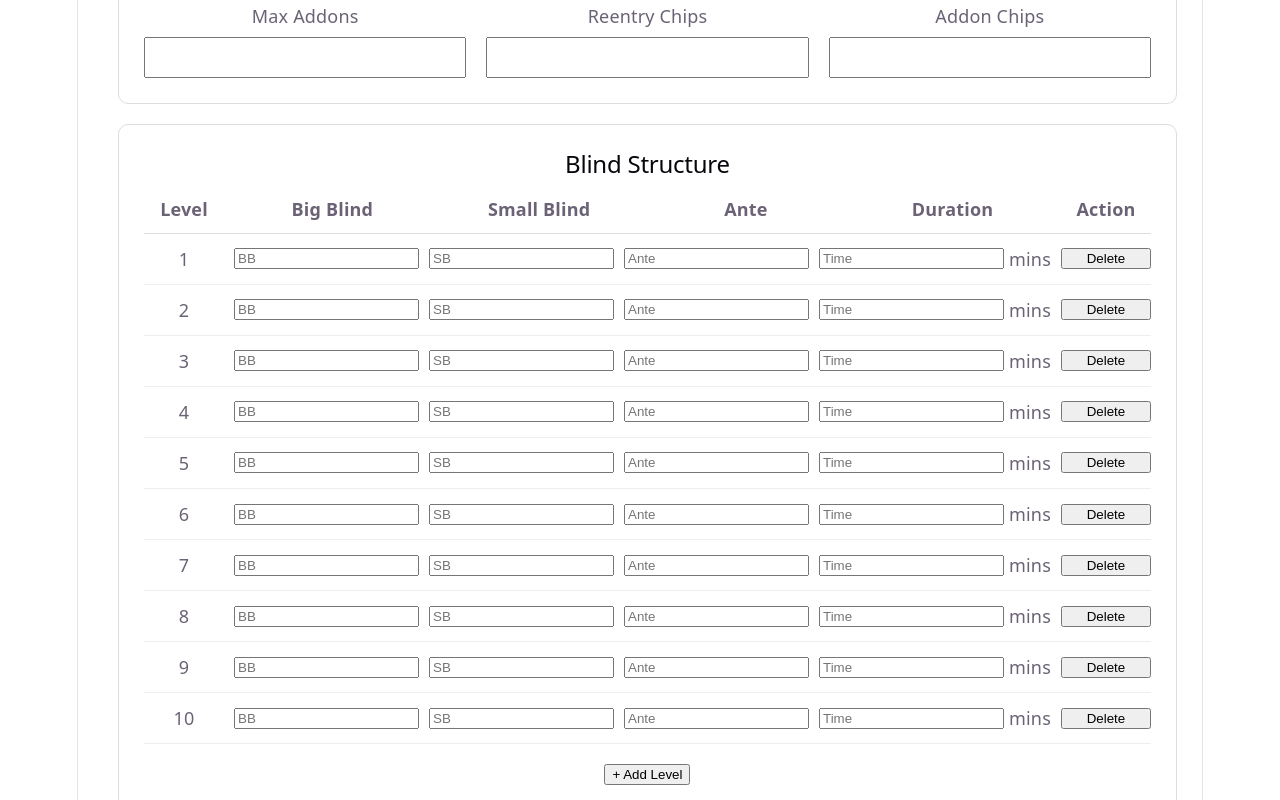
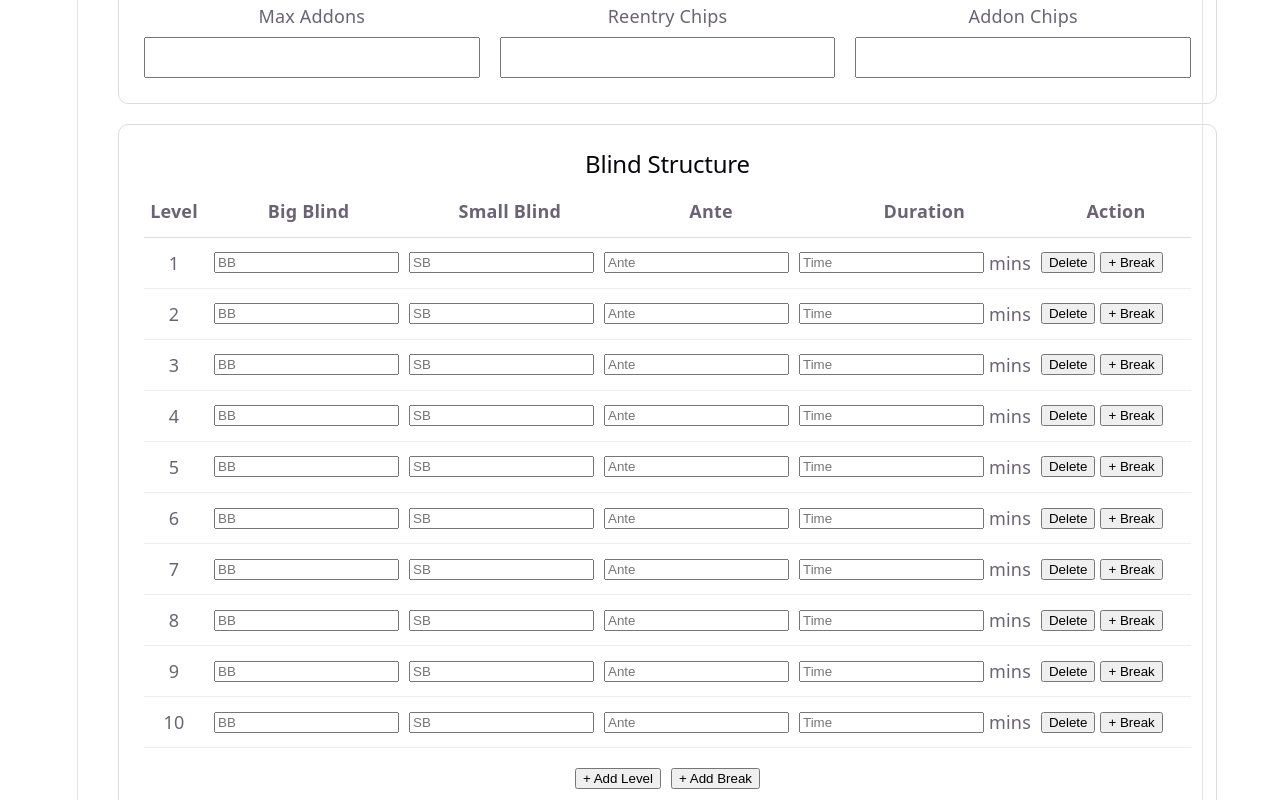
Before and after one commit to NamkyuAhn/tournament_info_frontend, a React (Vite) app: page /shop-tournaments/create in a window 1280 px wide. Shown: the part 1420-2220 px from the top of the page. Built offline with nearby package versions, Linux system fonts and the light colour scheme.

Commit message:
add : blindstructuredisplay and break button

```diff
--- /dev/null
+++ b/src/components/BlindStructureDisplay.jsx
@@ -0,0 +1,100 @@
+function BlindStructureDisplay({ value }) {
+  if (!value?.levels || value.levels.length === 0) {
+    return (
+      <div>
+        No blind structure available.
+      </div>
+    );
+  }
+
+  return (
+    <div
+      style={{
+        border: "1px solid #ddd",
+        borderRadius: "10px",
+        padding: "20px",
+        marginTop: "20px",
+        marginBottom: "20px",
+      }}
+    >
+      <h2>
+        Blind Structure
+      </h2>
+
+      <div
+        style={{
+          display: "grid",
+          gridTemplateColumns:
+            "80px 1fr 1fr 1fr 120px",
+          gap: "10px",
+          alignItems: "center",
+          padding: "10px 0",
+          fontWeight: "bold",
+          borderBottom: "1px solid #ddd",
+        }}
+      >
+        <span>Level</span>
+        <span>Big Blind</span>
+        <span>Small Blind</span>
+        <span>Ante</span>
+        <span>Duration</span>
+      </div>
+
+      {value.levels.map((item, index) => {
+        if (item.type === "BREAK") {
+          return (
+            <div
+              key={index}
+              style={{
+                padding: "14px 10px",
+                textAlign: "center",
+                fontWeight: "bold",
+                background: "#f5f5f5",
+                borderBottom: "1px solid #eee",
+              }}
+            >
+              BREAK - {item.duration_minutes} mins
+            </div>
+          );
+        }
+
+        return (
+          <div
+            key={index}
+            style={{
+              display: "grid",
+              gridTemplateColumns:
+                "80px 1fr 1fr 1fr 120px",
+              gap: "10px",
+              alignItems: "center",
+              padding: "12px 0",
+              borderBottom: "1px solid #eee",
+            }}
+          >
+            <span>
+              {item.level}
+            </span>
+
+            <span>
+              {item.big_blind}
+            </span>
+
+            <span>
+              {item.small_blind}
+            </span>
+
+            <span>
+              {item.ante}
+            </span>
+
+            <span>
+              {item.duration_minutes} mins
+            </span>
+          </div>
+        );
+      })}
+    </div>
+  );
+}
+
+export default BlindStructureDisplay;
--- a/src/components/BlindStructureEditor.jsx
+++ b/src/components/BlindStructureEditor.jsx
@@ -2,6 +2,7 @@ import { useState, useEffect, useRef } from "react";
 
 
 const createLevel = (level) => ({
+  type: "LEVEL",
   level,
   big_blind: "",
   small_blind: "",
@@ -9,6 +10,10 @@ const createLevel = (level) => ({
   duration_minutes: "",
 });
 
+const createBreak = () => ({
+  type: "BREAK",
+  duration_minutes: "",
+});
 
 
 function BlindStructureEditor({
@@ -46,39 +51,43 @@ function BlindStructureEditor({
     ){
 
       setLevels(
+        value.levels.map((item) => {
 
-        value.levels.map(
-          (level)=>({
+          if (item.type === "BREAK") {
 
-            level:
-              level.level,
+            return {
+              type: "BREAK",
+              duration_minutes: String(
+                item.duration_minutes
+              ),
+            };
 
-            big_blind:
-              String(
-                level.big_blind
+          }
+
+          return {
+            type: "LEVEL",
+
+            level: item.level,
+
+            big_blind: String(
+              item.big_blind
             ),
 
-            small_blind:
-              String(
-                level.small_blind
+            small_blind: String(
+              item.small_blind
             ),
 
             ante:
-              level.ante === 0
+              item.ante === 0
                 ? ""
-                :
-                String(
-                  level.ante
+                : String(item.ante),
+
+            duration_minutes: String(
+              item.duration_minutes
             ),
-
-            duration_minutes:
-              String(
-                level.duration_minutes
-              ),
+          };
 
         })
-        )
-
       );
 
 
@@ -89,7 +98,7 @@ function BlindStructureEditor({
 
         Array.from(
           {
-            length:10
+            length:5
           },
           (_,index)=>
             createLevel(
@@ -122,6 +131,7 @@ function BlindStructureEditor({
 
     const updatedLevels =
       levels.map(
+
         (level,i)=>
 
           i === index
@@ -154,178 +164,130 @@ function BlindStructureEditor({
 
   };
 
-
-
-
-
-
-  const addLevel = ()=>{
-
+  const addLevel = () => {
+    const nextLevelNumber =
+      levels.filter(
+        (item) => item.type === "LEVEL"
+      ).length + 1;
 
     const updatedLevels = [
-
       ...levels,
-
-      createLevel(
-        levels.length + 1
-      )
-
+      createLevel(nextLevelNumber),
     ];
 
+    setLevels(updatedLevels);
+    sendData(updatedLevels);
+  };
 
+  const addBreak = (index) => {
+    const updatedLevels = [
+      ...levels.slice(0, index + 1),
+      createBreak(),
+      ...levels.slice(index + 1),
+    ];
 
-    setLevels(
-      updatedLevels
-    );
-
-
-    sendData(
-      updatedLevels
-    );
-
-
+    setLevels(updatedLevels);
+    sendData(updatedLevels);
   };
 
 
 
 
 
-
-  const deleteLevel = (
-    index
-  )=>{
-
+const deleteLevel = (index) => {
 
   const filtered =
     levels.filter(
-        (_,i)=>
-          i !== index
+      (_, i) => i !== index
     );
 
-
+  let levelNumber = 1;
 
   const updatedLevels =
-      filtered.map(
-        (item,index)=>({
+    filtered.map((item) => {
 
+      if (item.type === "BREAK") {
+        return item;
+      }
+
+      return {
         ...item,
+        level: levelNumber++,
+      };
+    });
 
-          level:
-            index+1,
+  setLevels(updatedLevels);
+
+  sendData(updatedLevels);
+};
+
+const sendData = (data) => {
+
+  const result = {
+
+    levels: data
+      .filter((item) => {
+
+        if (item.type === "BREAK") {
+
+          return (
+            item.duration_minutes !== ""
+          );
+
+        }
+
+        return (
+          item.big_blind !== "" &&
+          item.small_blind !== "" &&
+          item.duration_minutes !== ""
+        );
 
       })
-      );
+      .map((item) => {
 
+        if (item.type === "BREAK") {
 
+          return {
+            type: "BREAK",
+            duration_minutes: Number(
+              item.duration_minutes
+            ),
+          };
 
-    setLevels(
-      updatedLevels
-    );
+        }
 
+        return {
 
-    sendData(
-      updatedLevels
-    );
+          type: "LEVEL",
 
+          level: item.level,
+
+          big_blind: Number(
+            item.big_blind
+          ),
+
+          small_blind: Number(
+            item.small_blind
+          ),
+
+          ante:
+            item.ante === ""
+              ? 0
+              : Number(item.ante),
+
+          duration_minutes: Number(
+            item.duration_minutes
+          ),
 
         };
 
-
-
-
-
-
-
-  const sendData = (
-    data
-  )=>{
-
-
-    const validLevels =
-      data.filter(
-        (level)=>
-
-          level.big_blind !== "" &&
-
-          level.small_blind !== "" &&
-
-          level.duration_minutes !== ""
-
-      );
-
-
-
-    const result = {
-
-
-      levels:
-
-        validLevels.map(
-          (level)=>(
-
-            {
-
-              level:
-                level.level,
-
-
-              big_blind:
-                Number(
-                  level.big_blind
-                ),
-
-
-              small_blind:
-                Number(
-                  level.small_blind
-                ),
-
-
-              ante:
-
-                level.ante === ""
-
-                ?
-
-                0
-
-                :
-
-                Number(
-                  level.ante
-                ),
-
-
-
-              duration_minutes:
-                Number(
-                  level.duration_minutes
-                ),
-
-
-            }
-
-          )
-
-        )
-
+      }),
 
   };
 
-
-
-    onChange(
-      result
-    );
-
+  onChange(result);
 
 };
-
-
-
-
-
-
 
   return (
 
@@ -366,16 +328,16 @@ function BlindStructureEditor({
             "grid",
 
           gridTemplateColumns:
-            "80px 1fr 1fr 1fr 1fr 90px",
+            "60px 0.8fr 0.8fr 0.8fr 0.9fr 150px",
 
           gap:
-            "10px",
+            "8px",
 
           alignItems:
             "center",
 
           padding:
-            "10px 0",
+            "12px 0",
 
           fontWeight:
             "bold",
@@ -418,124 +380,37 @@ function BlindStructureEditor({
 
 
 {
-        levels.map(
-          (level,index)=>(
+  levels.map((level,index)=>{
 
+    if(level.type === "BREAK"){
+
+      return (
 
         <div
           key={index}
           style={{
-
-                display:
-                  "grid",
-
-                gridTemplateColumns:
-                  "80px 1fr 1fr 1fr 1fr 90px",
-
-                gap:
-                  "10px",
-
-                alignItems:
-                  "center",
-
-                padding:
-                  "12px 0",
-
-                borderBottom:
-                  "1px solid #eee",
-
+            display:"grid",
+            gridTemplateColumns:"1fr 1fr 160px",
+            gap:"10px",
+            alignItems:"center",
+            padding:"12px 0",
+            background:"#f5f5f5",
+            borderBottom:"1px solid #eee",
           }}
         >
 
+          <strong>
+            BREAK
+          </strong>
 
-
-              <span>
-                {level.level}
-              </span>
-
-
-
-
-              <input
-                type="number"
-                value={
-                  level.big_blind
-                }
-                placeholder="BB"
-                onChange={
-                  (e)=>
-                    updateLevel(
-                      index,
-                      "big_blind",
-                      e.target.value
-                    )
-                }
-              />
-
-
-
-
-              <input
-                type="number"
-                value={
-                  level.small_blind
-                }
-                placeholder="SB"
-                onChange={
-                  (e)=>
-                    updateLevel(
-                      index,
-                      "small_blind",
-                      e.target.value
-                    )
-                }
-              />
-
-
-
-
-              <input
-                type="number"
-                value={
-                  level.ante
-                }
-                placeholder="Ante"
-                onChange={
-                  (e)=>
-                    updateLevel(
-                      index,
-                      "ante",
-                      e.target.value
-                    )
-                }
-              />
-
-
-
-
-              <div
-                style={{
-
-                  display:
-                    "flex",
-
-                  alignItems:
-                    "center",
-
-                  gap:
-                    "5px",
-
-                }}
-              >
+          <div>
 
             <input
               type="number"
               value={
                 level.duration_minutes
               }
-                  placeholder="Time"
-                  onChange={
-                    (e)=>
+              onChange={(e)=>
                 updateLevel(
                   index,
                   "duration_minutes",
@@ -548,36 +423,141 @@ function BlindStructureEditor({
               mins
             </span>
 
-
           </div>
-
-
-
-
 
           <button
             type="button"
             onClick={()=>
-                  deleteLevel(
-                    index
-                  )
+              deleteLevel(index)
             }
           >
             Delete
           </button>
 
+        </div>
 
+      );
+
+    }
+
+    return (
+
+      <div
+        key={index}
+        style={{
+          display:"grid",
+          gridTemplateColumns:
+            "60px 0.8fr 0.8fr 0.8fr 0.9fr 150px",
+          gap:"10px",
+          alignItems:"center",
+          padding:"12px 0",
+          borderBottom:"1px solid #eee",
+        }}
+      >
+
+        <span>
+          {level.level}
+        </span>
+
+        <input
+          type="number"
+          value={level.big_blind}
+          placeholder="BB"
+          onChange={(e)=>
+            updateLevel(
+              index,
+              "big_blind",
+              e.target.value
+            )
+          }
+        />
+
+        <input
+          type="number"
+          value={level.small_blind}
+          placeholder="SB"
+          onChange={(e)=>
+            updateLevel(
+              index,
+              "small_blind",
+              e.target.value
+            )
+          }
+        />
+
+        <input
+          type="number"
+          value={level.ante}
+          placeholder="Ante"
+          onChange={(e)=>
+            updateLevel(
+              index,
+              "ante",
+              e.target.value
+            )
+          }
+        />
+
+        <div
+          style={{
+            display:"flex",
+            gap:"5px",
+            alignItems:"center",
+          }}
+        >
+
+          <input
+            type="number"
+            value={
+              level.duration_minutes
+            }
+            placeholder="Time"
+            onChange={(e)=>
+              updateLevel(
+                index,
+                "duration_minutes",
+                e.target.value
+              )
+            }
+          />
+
+          <span>
+            mins
+          </span>
 
         </div>
 
+      <div
+        style={{
+          display: "flex",
+          gap: "5px",
+          alignItems: "center",
+          whiteSpace: "nowrap",
+        }}
+      >
+        <button
+          type="button"
+          onClick={()=>
+            deleteLevel(index)
+          }
+        >
+          Delete
+        </button>
 
-          )
-        )
+        <button
+          type="button"
+          onClick={() =>
+            addBreak(index)
           }
+        >
+          + Break
+        </button>
+      </div>
+      </div>
+    );
 
-
-
-
+  })
+}
 
       <button
         type="button"
@@ -591,13 +571,18 @@ function BlindStructureEditor({
 
         }}
       >
-
         + Add Level
-
       </button>
-
-
-
+      <button
+        type="button"
+        onClick={addBreak}
+        style={{
+          marginTop: "10px",
+          marginLeft: "10px",
+        }}
+      >
+        + Add Break
+      </button>
 
     </div>
 
```
Also changed, not shown: src/pages/MyTournamentDetailPage.jsx (+7 -23 lines), src/pages/ShopTournamentDetailPage.jsx (+4 -11 lines), src/pages/TournamentDetailPage.jsx (+6 -31 lines). Lines whose indentation alone changed are shown as unchanged.
